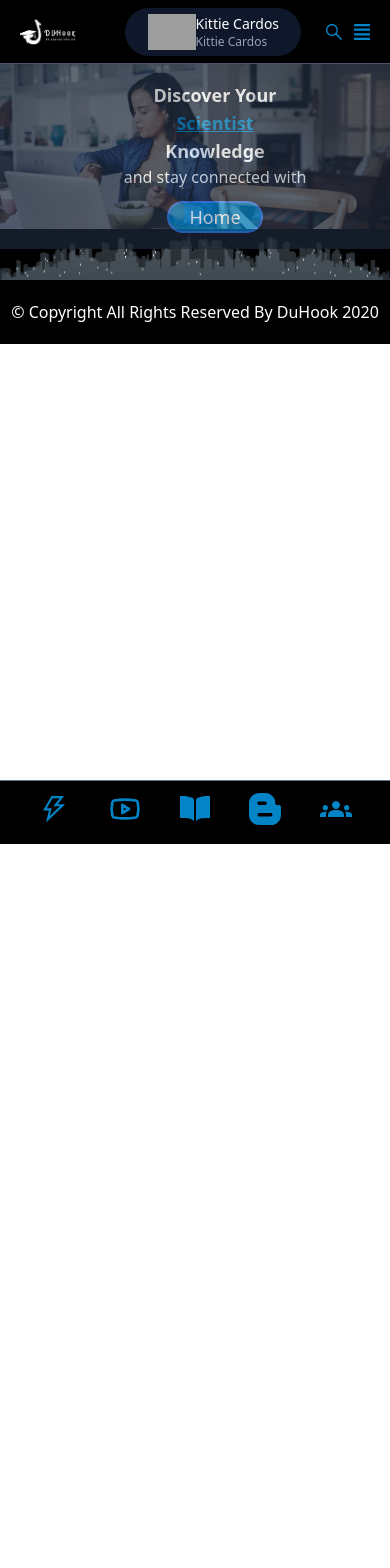
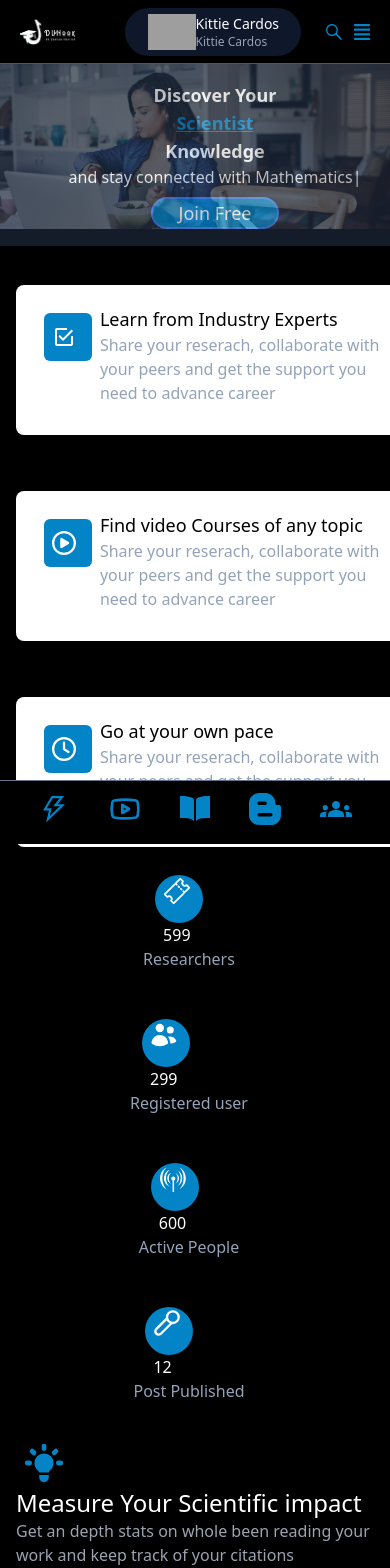
Before and after one commit to s4bbi/duhook, a React (Vite) app: page /companyhome in a window 390 px wide. Shown: the top 1568 px of the page. Before the commit the page ends 844 px from the top, so only its background shows below. Built offline with nearby package versions, Linux system fonts and the light colour scheme; grey boxes are pictures that could not be loaded.

Commit message:
test-msg

```diff
--- a/src/pages/CompanyHome.jsx
+++ b/src/pages/CompanyHome.jsx
@@ -1,24 +1,147 @@
-import React from 'react'
-import BgImg from '../assets/Images/slider3.jpg'
+import React, { useState, useEffect } from 'react';
+import BgImg from '../assets/Images/slider3.jpg';
+import { IoMdCheckboxOutline } from "react-icons/io";
+import { FaRegCirclePlay } from "react-icons/fa6";
+import { FaRegClock } from "react-icons/fa6";
+import { IoTicketOutline } from "react-icons/io5";
+import { HiMiniUsers } from "react-icons/hi2";
+import { GiAerialSignal } from "react-icons/gi";
+import { LuMic2 } from "react-icons/lu";
+import { HiLightBulb } from "react-icons/hi";
+import {avatar01} from "../assets/Images/avatar.jpg";
+import {avatar02} from "../assets/Images/avatar2.jpg";
+
 
 const CompanyHome = () => {
+  const [text, setText] = useState('');
+  const [showCursor, setShowCursor] = useState(true);
+  const texts = ['Mathematics', 'Science', 'Engineering', 'Computer', 'Climate'];
+  const time = 5000;
+
+  useEffect(() => {
+    let index = 0;
+    const interval = setInterval(() => {
+      setText(texts[index] + (showCursor ? "|" : ""));
+      setShowCursor(!showCursor);
+      index = (index + 1) % texts.length;
+    }, time);
+
+    return () => clearInterval(interval);
+  }, [showCursor]);
+
   return (
-    <div>
-        <div className="absolute bg-slate-800 h-[185px] w-[430px] opacity-[0.7] text-white flex flex-col items-center justify-center">
-            <h1 className='text-lg font-semibold '>Discover Your</h1>
-            <h1 className="text-sky-600 underline text-lg font-semibold">Scientist</h1>
-            <h1 className='text-lg font-semibold'>Knowledge</h1>
-            <h1 className='text-md'>and stay connected with </h1>
+    <div className='bg-black w-full h-[100%] text-white'>
+      <div className="absolute bg-slate-800 h-[182px] w-[430px] opacity-[0.7] text-white flex flex-col items-center justify-center">
+        <h1 className='text-lg font-semibold '>Discover Your</h1>
+        <h1 className="text-sky-600 underline text-lg font-semibold">Scientist</h1>
+        <h1 className='text-lg font-semibold'>Knowledge</h1>
+        <h1 className='text-md'>and stay connected with {text}</h1>
 
-            <button className="btn rounded-full w-24 sm:w-28 bg-sky-600 border-2 border-blue-500 text-white h-8 cursor-pointer hover:rounded-md hover:bg-sky-600 hover:text-white text-lg pb-2 mt-3 font-medium">Home</button>
+        <button className="btn rounded-full w-32 sm:w-28 bg-sky-600 border-2 border-blue-500 text-white h-8 cursor-pointer hover:rounded-md hover:bg-sky-600 hover:text-white text-lg pb-2 mt-2 font-medium">Join Free</button>
+      </div>
+      <div>
+        <img src={BgImg} alt="object-cover object-center h-[250px]"></img>
+      </div>
+      <div className='pt-14 px-4 '>
+        <div className='bg-white h-[150px] w-[395px] rounded-lg p-5'>
+          <div className='flex'>
+            <div className='h-12 bg-sky-600 w-24 m-2 p-2 rounded-md'>
+            <IoMdCheckboxOutline className='h-8 w-6'/>
+            </div>
+            <div>
+              <h1 className='text-lg font-medium text-black'>Learn from Industry Experts</h1>
+              <h1 className='text-slate-400'>Share your reserach, collaborate with your peers and get the support you need to advance career</h1>
+            </div>
+
+          </div>
+
         </div>
-        <div>
-           <img src={BgImg} alt="object-cover object-center h-[250px]"></img>
         </div>
+
+        <div className='pt-14 px-4'>
+        <div className='bg-white h-[150px] w-[395px] rounded-lg p-5'>
+        <div className='flex'>
+            <div className='h-12 bg-sky-600 w-24 m-2 p-2 rounded-md'>
+            <FaRegCirclePlay className='h-8 w-6'/>
+            </div>
+            <div>
+              <h1 className='text-lg font-medium text-black'>Find video Courses of any topic</h1>
+              <h1 className='text-slate-400'>Share your reserach, collaborate with your peers and get the support you need to advance career</h1>
+            </div>
+
+          </div>
+
+
+        </div>
+        </div>
+
+        <div className='pt-14 px-4'>
+        <div className='bg-white h-[150px] w-[395px] rounded-lg p-5'>
+        <div className='flex'>
+            <div className='h-12 bg-sky-600 w-24 m-2 p-2 rounded-md'>
+            <FaRegClock className='h-8 w-6'/>
+            </div>
+            <div>
+              <h1 className='text-lg font-medium text-black'>Go at your own pace</h1>
+              <h1 className='text-slate-400'>Share your reserach, collaborate with your peers and get the support you need to advance career</h1>
+            </div>
+
+          </div>
+
+
+        </div>
+        </div>
+        <div className='flex flex-col items-center'>
+          <div className='py-5'>
+            <div className='h-12 w-12 bg-sky-600 rounded-full'>
+            <IoTicketOutline className='h-8 w-7 mx-2 my-2'/>
+            </div>
+            <h1 className='mx-2'>599</h1>
+            <h1 className='text-slate-400 font-medium -ml-3'>Researchers</h1>
+          </div>
+
+          <div className='py-5'>
+            <div className='h-12 w-12 bg-sky-600 rounded-full'>
+            <HiMiniUsers className='h-8 w-7 mx-2 my-2'/>
+            </div>
+            <h1 className='mx-2'>299</h1>
+            <h1 className='text-slate-400 font-medium -ml-3'>Registered user</h1>
+          </div>
+
+          <div className='py-5'>
+            <div className='h-12 w-12 bg-sky-600 rounded-full'>
+            <GiAerialSignal className='h-8 w-7 mx-2 my-2'/>
+            </div>
+            <h1 className='mx-2'>600</h1>
+            <h1 className='text-slate-400 font-medium -ml-3'>Active People</h1>
+          </div>
+
+          <div className='py-5'>
+            <div className='h-12 w-12 bg-sky-600 rounded-full'>
+            <LuMic2 className='h-8 w-7 mx-2 my-2'/>
+            </div>
+            <h1 className='mx-2'>12</h1>
+            <h1 className='text-slate-400 font-medium -ml-3'>Post Published</h1>
+          </div>
+          </div>
+        <div className='pt-4 px-4'>
+        <HiLightBulb className='w-14 h-12 text-sky-600'/>
+        <h1 className='text-2xl'>Measure Your Scientific impact</h1>
+        <h1 className='text-gray-400'>Get an depth stats on whole been reading your work and keep track of your citations</h1>
+        </div>
+        <div className='pt-14 px-4'>
+          <img src={avatar01} className='w-10'></img>
+          </div>
+        <div className='pt-14 px-4'>
+          <img src={avatar02} className=''></img>
+          </div>
+
+
+
 
 
     </div>
   )
 }
 
-export default CompanyHome
+export default CompanyHome;
```
Also changed, not shown: src/assets/images/avatar.jpg (added), src/assets/images/avatar2.jpg (added).
